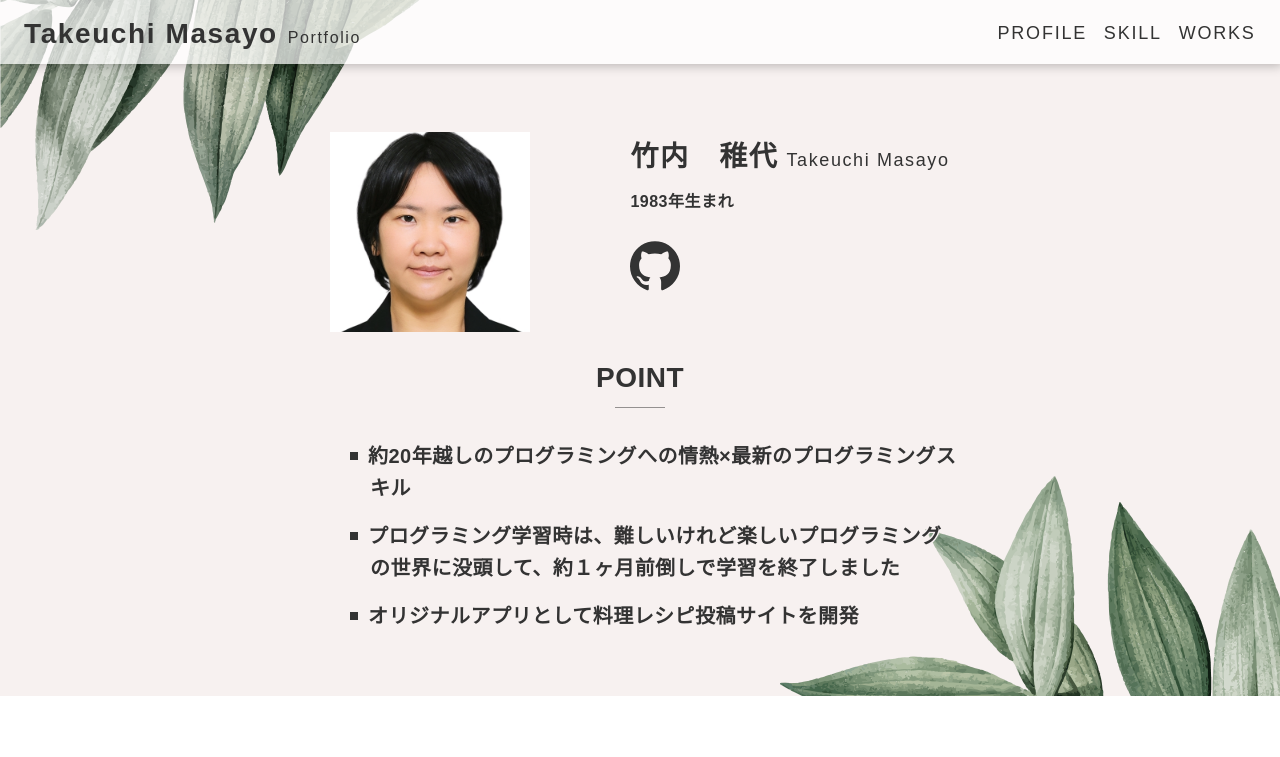
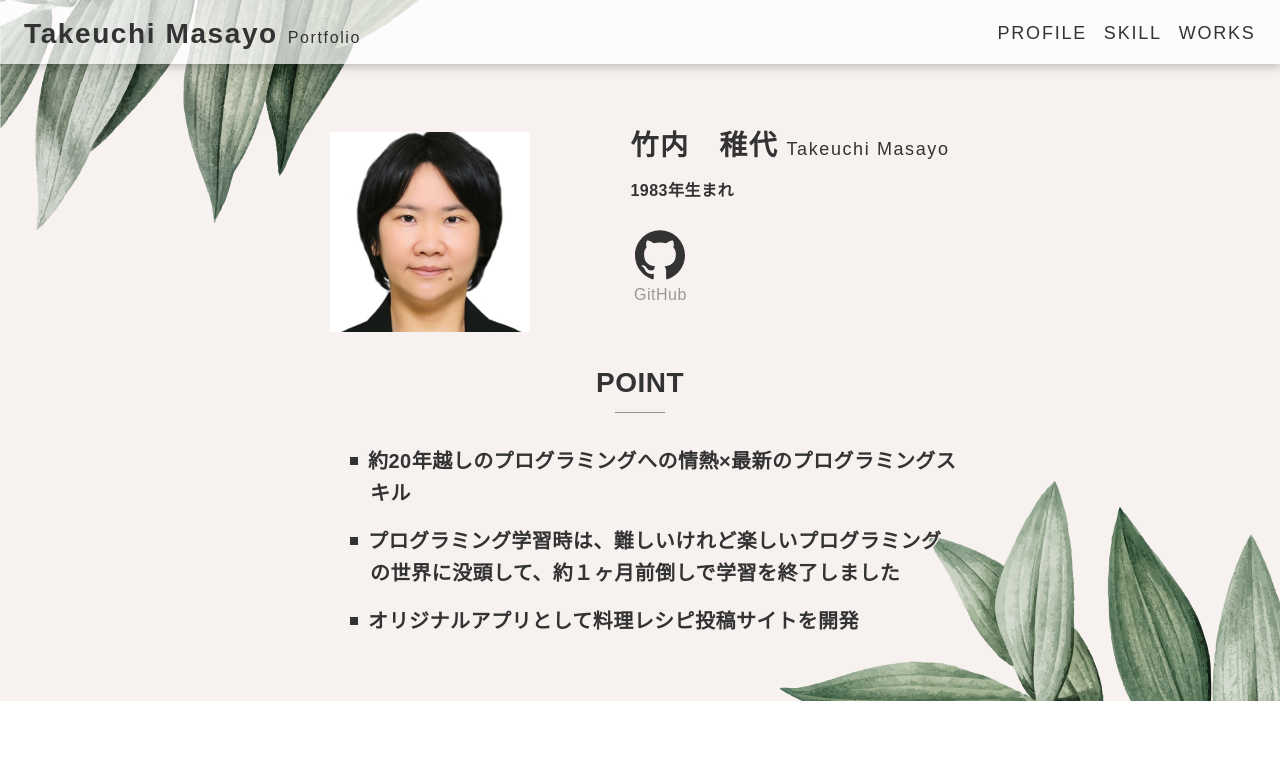
Before and after one commit to moonlight0905/portfolio-site, a plain HTML site: page index.html in a window 1280 px wide. Shown: the top 757 px of the page. Drawn offline with nearby package versions, Linux system fonts and the light colour scheme.

Commit message:
リンク編集

```diff
--- a/index.html
+++ b/index.html
@@ -61,7 +61,7 @@
                   <!-- 記載番号：7 -->
                   <a href="https://github.com/moonlight0905" target="_blank">
                     <img src="./images/icon-firstview-info-github.svg" class="firstview__info-account-pict">
-                    <!-- <span  class="firstview__info-account-name"></span> -->
+                    <span  class="firstview__info-account-name">GitHub</span>
                   </a>
                 </li>
                 <!-- <li class="firstview__info-account-item"> -->
```
